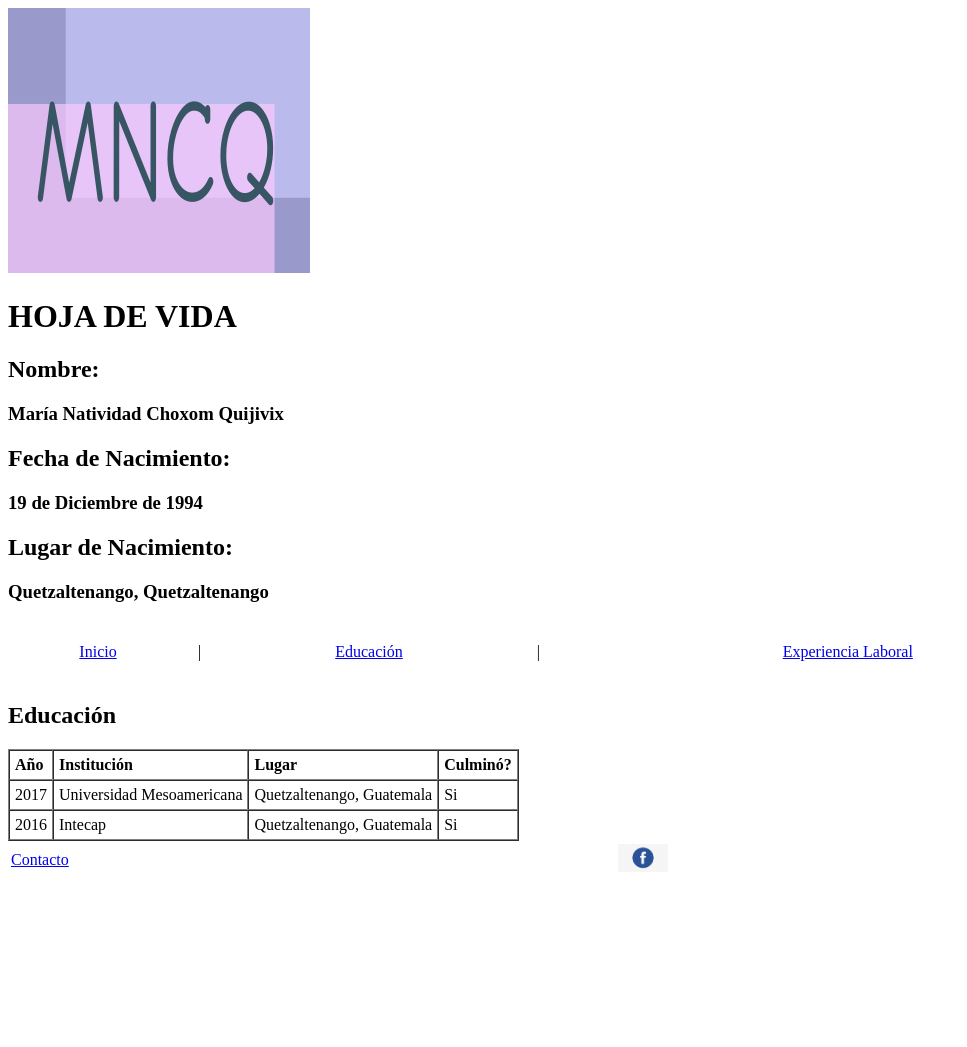
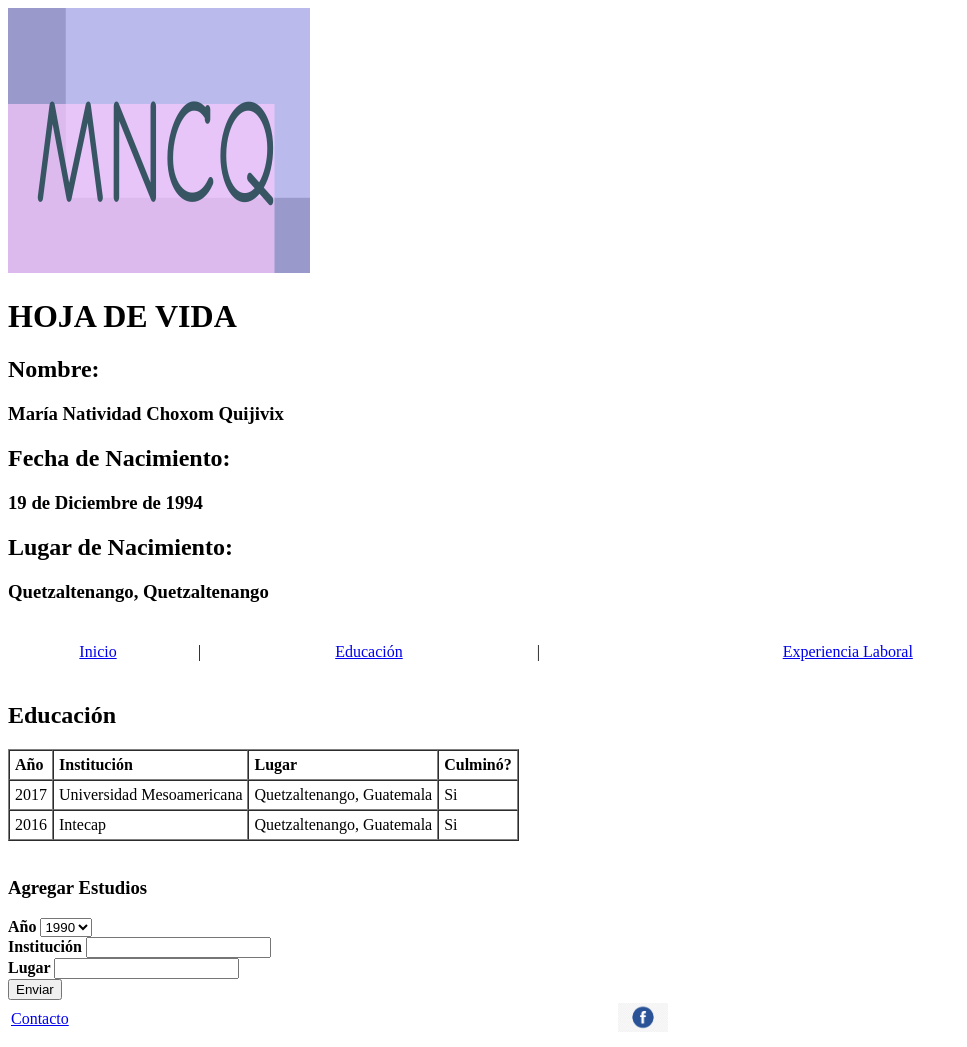
Before and after one commit to marianatividad/CV-Natividad, a plain HTML site: page educacion.html in a window 1280 px wide. Shown: the whole page, without its empty margins (0-967 px from the left). Before the commit the page ends 887 px from the top, so only its background shows below. Drawn offline with Linux system fonts and the light colour scheme.

Commit message:
Pagina educacion
Carga de avances en Pagina educacion.html

```diff
--- a/educacion.html
+++ b/educacion.html
@@ -195,8 +195,48 @@
           Si
         </td>
       </tr>
-    </table>
-
+    </table></br>
+    <form name="agregar_Estudios">
+      <h3>Agregar Estudios</h3>
+      <label for="cmbAnio" style="font-weight:bold;">Año  </label>
+      <select id="cmbAnio">
+        <option>1990</option>
+        <option>1991</option>
+        <option>1992</option>
+        <option>1993</option>
+        <option>1994</option>
+        <option>1995</option>
+        <option>1996</option>
+        <option>1997</option>
+        <option>1998</option>
+        <option>1999</option>
+        <option>2000</option>
+        <option>2001</option>
+        <option>2002</option>
+        <option>2003</option>
+        <option>2004</option>
+        <option>2005</option>
+        <option>2006</option>
+        <option>2007</option>
+        <option>2008</option>
+        <option>2009</option>
+        <option>2010</option>
+        <option>2011</option>
+        <option>2012</option>
+        <option>2013</option>
+        <option>2014</option>
+        <option>2015</option>
+        <option>2016</option>
+        <option>2017</option>
+        <option>2018</option>
+        <option>2019</option>
+      </select></br>
+      <label for="txInstitucion" style="font-weight:bold;">Institución </label>
+      <input id="txInstitucion" type="text"></input></br>
+      <label for="txLugar" style="font-weight:bold;">Lugar  </label>
+      <input id="txLugar"></label></br>
+      <input id="btnEnviar" value="Enviar" type="submit"></input>
+    </form>
   </body>
   <footer>
     <table width="90%">
```
